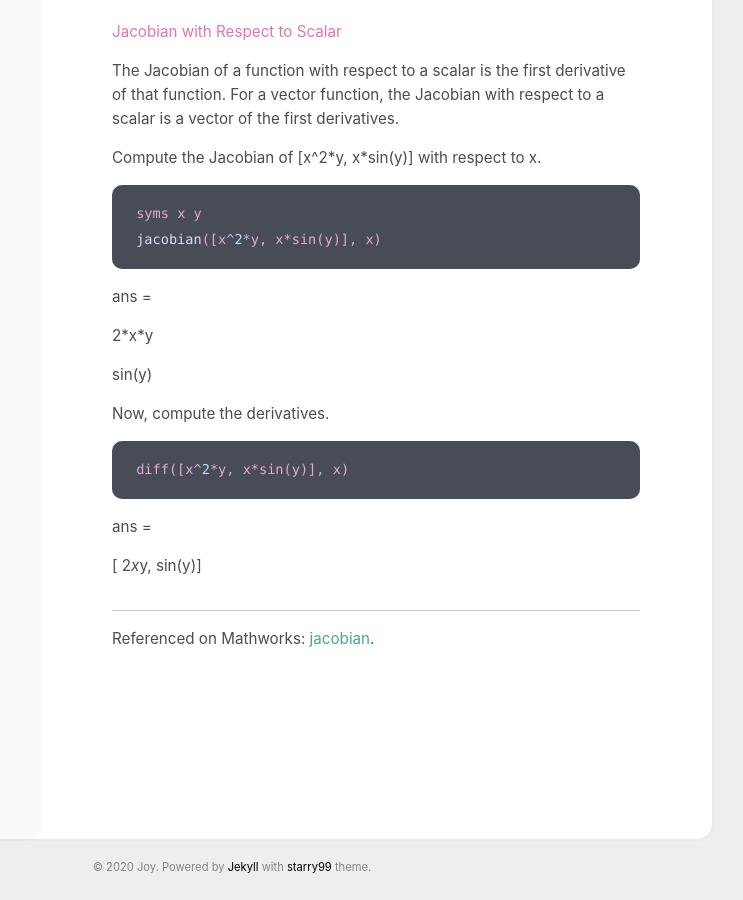
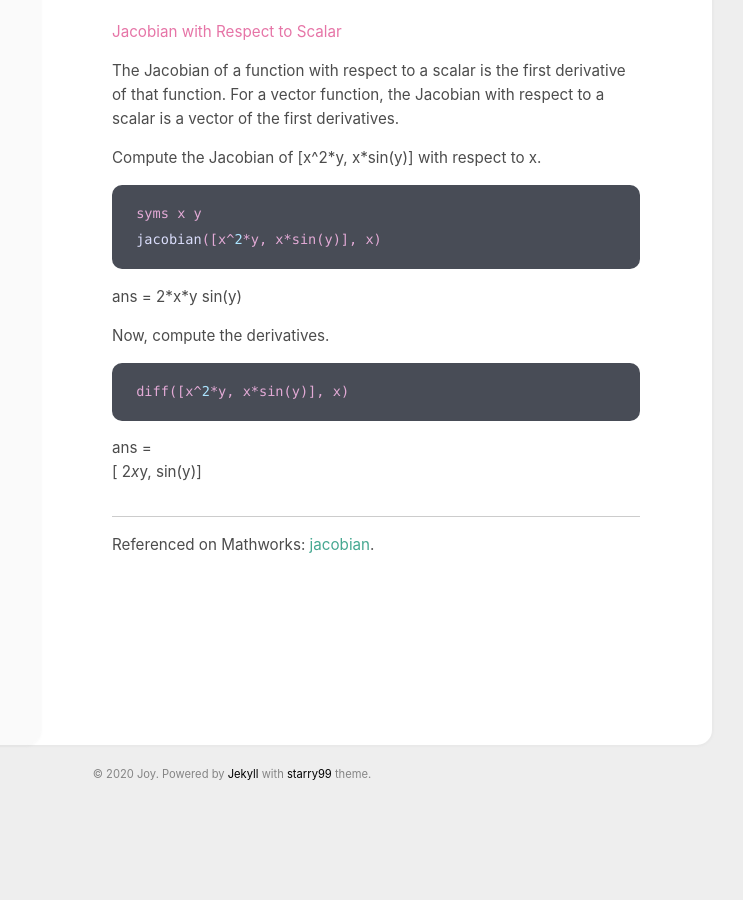
Before and after one commit to Joy3Luo/Joy3luo.github.io, a Jekyll site: the page built from _posts/2020-10-09-Jacobian.md, in a window 1280 px wide and 900 px high, scrolled down 1920 px. Shown: the whole window, without its empty margins (408-1151 px from the left). Built offline with Jekyll 4.4.1, drawn with Linux system fonts in a browser that asks for light colours; formulas are drawn with MathJax 3; after the commit the page ends 2726 px from its top, so only the background shows below that.

````diff
--- a/_posts/2020-10-09-Jacobian.md
+++ b/_posts/2020-10-09-Jacobian.md
@@ -106,9 +106,7 @@ ans =
  ```
 
  ans =
-
   2\*x\*y
-
   sin(y)
 
  Now, compute the derivatives.
@@ -116,8 +114,7 @@ ans =
 ```java
  diff([x^2*y, x*sin(y)], x)
 ```
- ans =
-
+ ans =\
  [ 2*x*y, sin(y)]
 
 
````
